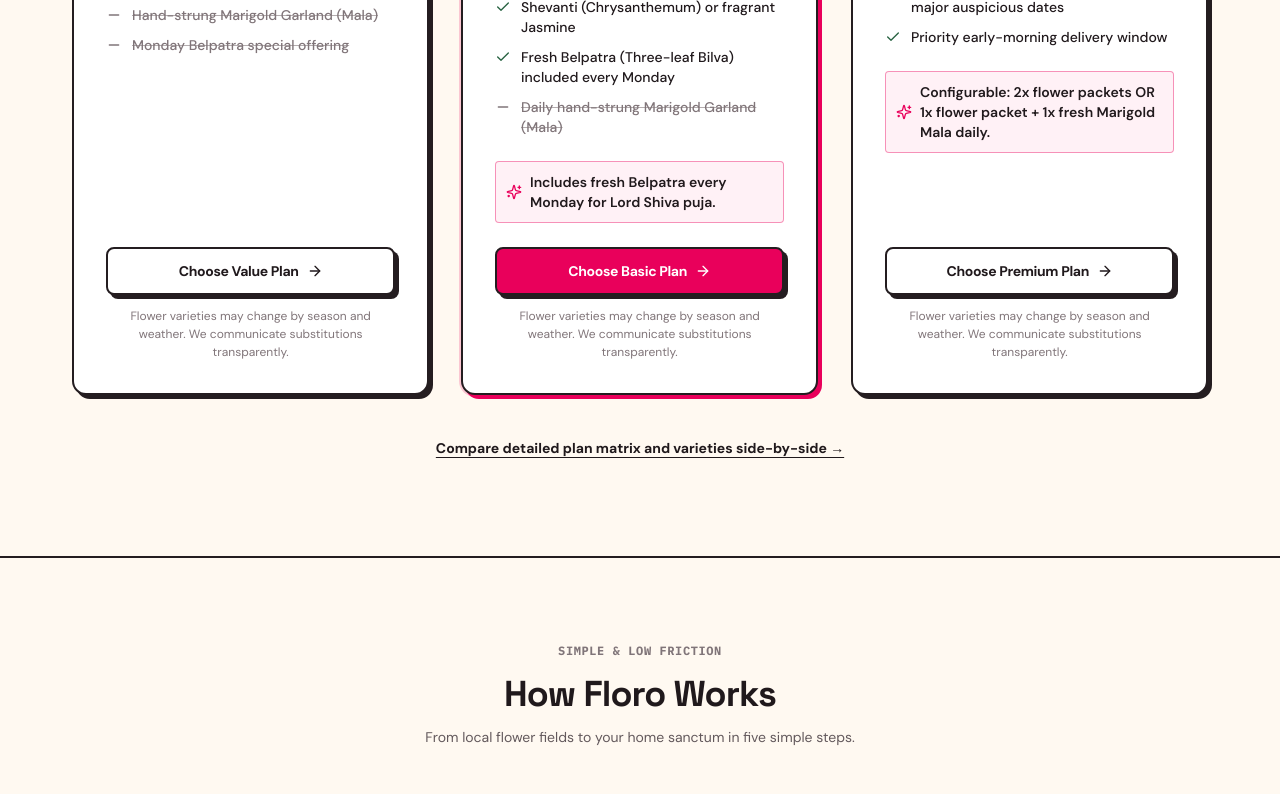
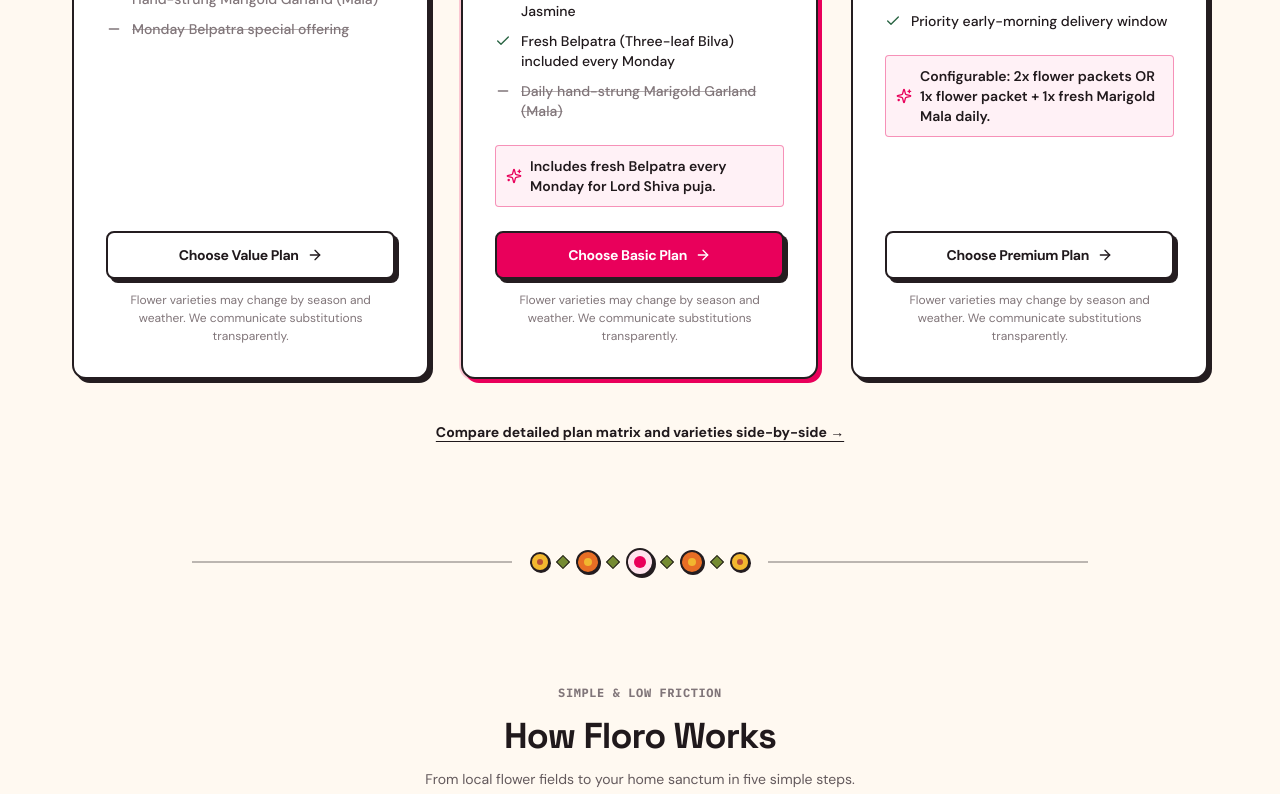
Before and after one commit to chiraggoyal001/redisigning-floro, a Next.js app: page / in a window 1280 px wide. Shown: the part 1977-2771 px from the top of the page. Built offline with nearby package versions, Linux system fonts and the light colour scheme; no server answers.

Commit message:
feat(ui): add folk garland accents between sourcing cards, plans, and matrix tables

```diff
--- a/src/app/flowers-and-sourcing/page.tsx
+++ b/src/app/flowers-and-sourcing/page.tsx
@@ -65,6 +65,9 @@
           </NeoCard>
         </div>
       </section>
+
+      {/* Folk Garland Accent between Principles and Glossary */}
+      <GarlandDivider className="py-6" />
 
       {/* Botanical Glossary Cards */}
       <section className="max-w-container mx-auto px-4 sm:px-6 lg:px-8 py-8 space-y-8">
--- a/src/app/page.tsx
+++ b/src/app/page.tsx
@@ -18,6 +18,7 @@
       <HeroSection />
       <TrustStrip />
       <PlanPreviewSection />
+      <GarlandDivider className="py-6" />
       <HowItWorksTeaser />
       <GarlandDivider className="py-6" />
       <FlowerCareSection />
--- a/src/app/subscriptions/page.tsx
+++ b/src/app/subscriptions/page.tsx
@@ -32,6 +32,9 @@
 
       {/* Plans Cards */}
       <PlanPreviewSection hideHeader={true} hideComparisonLink={true} />
+
+      {/* Folk Garland Accent between Plans Cards and Table */}
+      <GarlandDivider className="py-6" />
 
       {/* Detailed Plan Matrix Table */}
       <section className="w-full py-16 max-w-container mx-auto px-4 sm:px-6 lg:px-8 space-y-8">
--- a/src/components/home/PlanPreviewSection.tsx
+++ b/src/components/home/PlanPreviewSection.tsx
@@ -46,8 +46,8 @@
   return (
     <section
       className={`w-full ${
-        hideHeader ? "pt-2 pb-16 md:pb-20" : "py-16 md:py-24"
-      } bg-transparent border-b-2 border-floro-border ${className}`}
+        hideHeader ? "pt-2 pb-12 md:pb-16" : "py-14 md:py-20"
+      } bg-transparent ${className}`}
     >
       <div className="max-w-container mx-auto px-4 sm:px-6 lg:px-8">
         {!hideHeader && (
```
Also changed, not shown: 1 other file (tests, documents, lock files or other folders).
